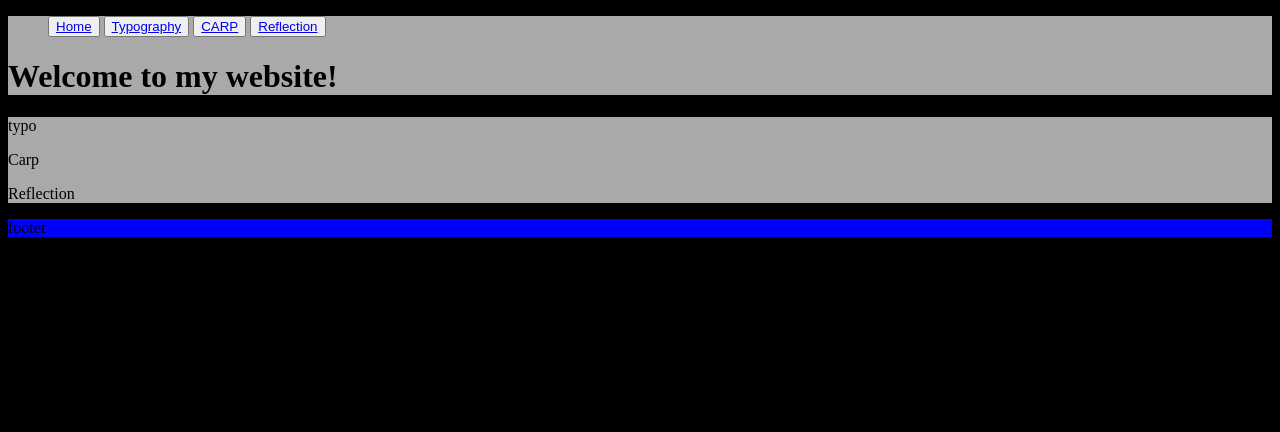
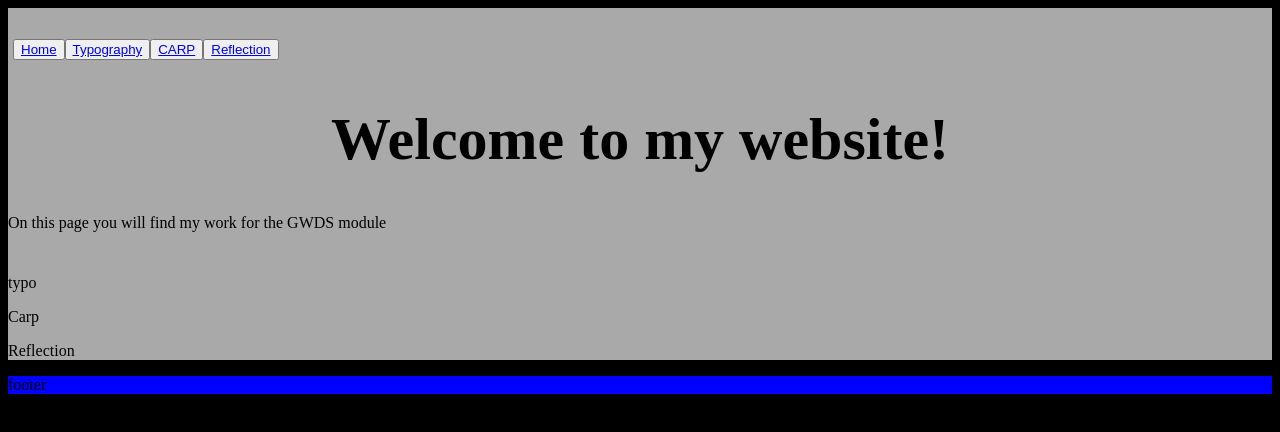
Before and after one commit to isobelrosesmith/GWDS-Final-Website-Project, a plain HTML site: page index.html in a window 1280 px wide. Drawn offline with Linux system fonts and the light colour scheme.

Commit message:
update index

```diff
--- a/index.html
+++ b/index.html
@@ -25,6 +25,7 @@
         </ul>
 
         <h1>Welcome to my website!</h1>
+        <p> On this page you will find my work for the GWDS module</p>
 
     </header>
 
--- a/styles.css
+++ b/styles.css
@@ -6,6 +6,29 @@ body{
 
 header{
     background-color: darkgray;
+    padding: 10px 0px 10px 0px;
+}
+
+h1{
+    font-family: 'Josefin Sans', 'filicudi-color-pride' Verdana, Geneva, Tahoma, sans-serif;
+    font-size: 60px;
+    text-align: center;
+}
+
+ul{
+    list-style-type: none;
+    padding: 5px;
+}
+
+.navigation-menu {
+    display: flex;
+    flex-wrap: wrap;
+    flex-direction: row;
+    justify-content: flex-start;
+}
+
+.push{
+    margin-left: auto;
 }
 
 main{
```
Also changed, not shown: 9 other files.
